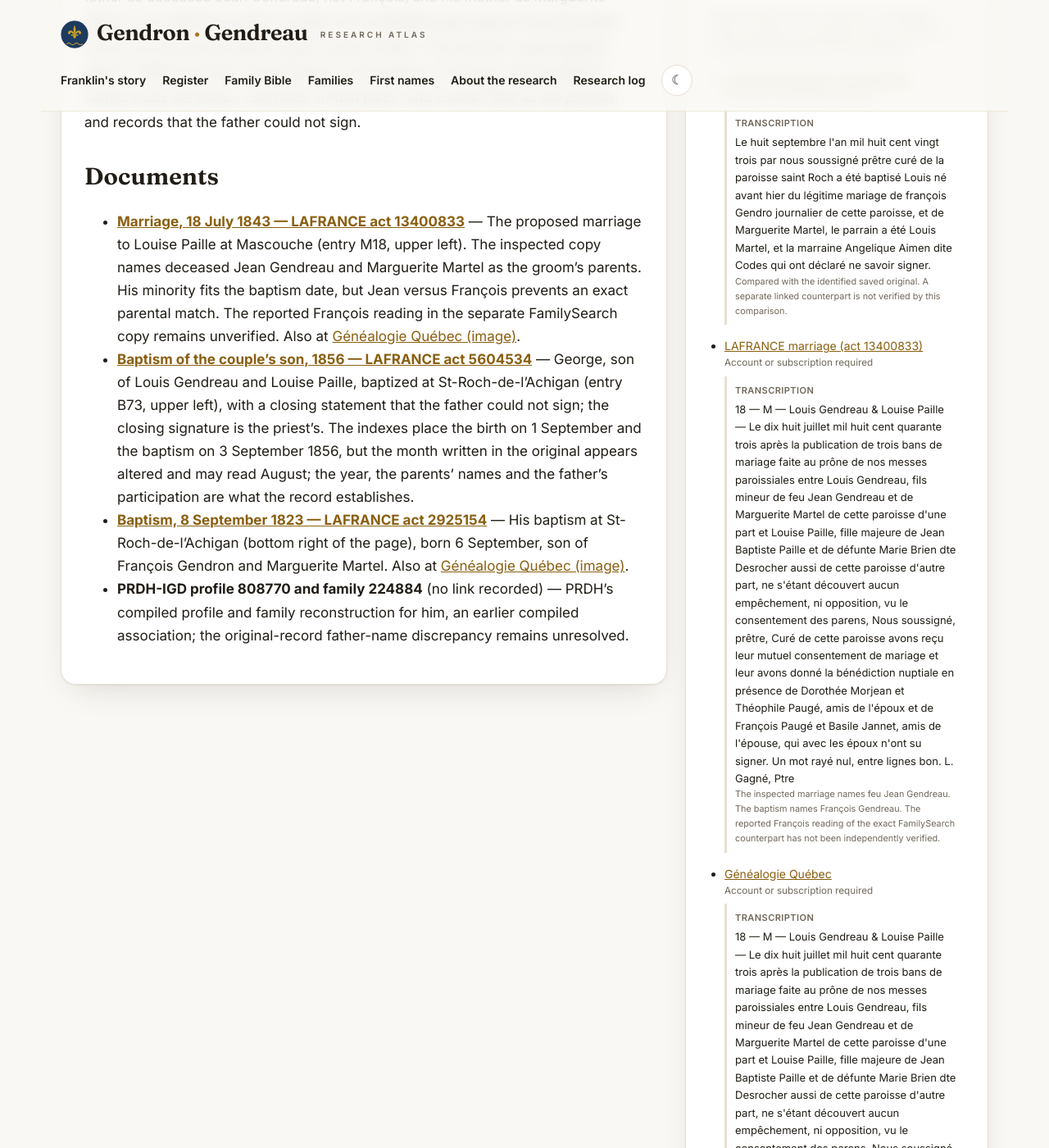
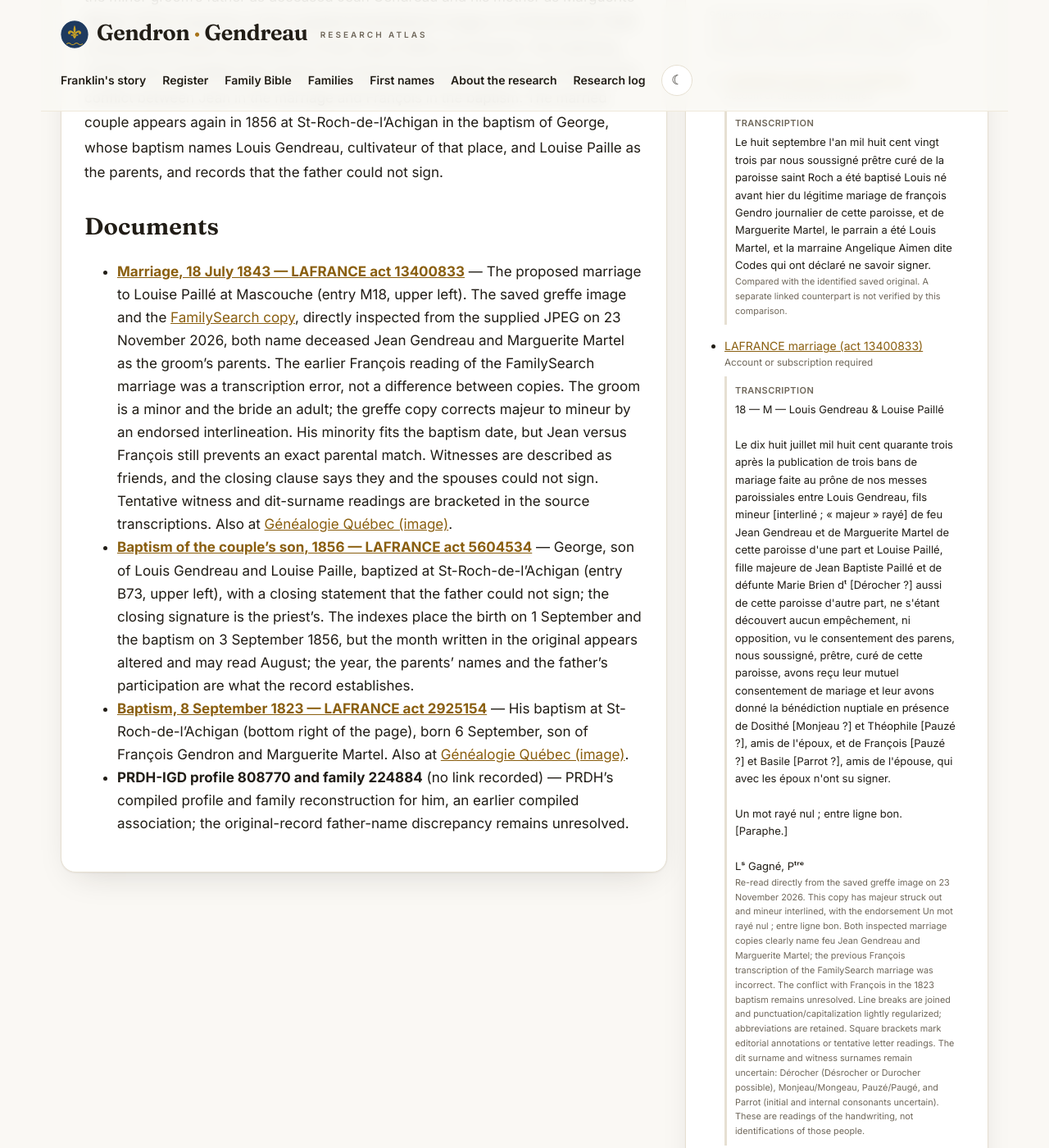
Before and after one commit to vetharmon/gendron-research, a Jekyll site: the page built from _candidates/c128.md, in a window 1280 px wide and 1400 px high, scrolled down 708 px. Shown: the whole window at 82% size. Built offline with Jekyll 4.4.1, drawn with Linux system fonts in a browser that asks for light colours; some of the changed text lies outside the part shown.

Commit message:
Correct C128 marriage transcription from supplied FamilySearch image

```diff
--- a/_candidates/c128.md
+++ b/_candidates/c128.md
@@ -10,7 +10,7 @@ tier: "likely"
 francois: false
 act: "2925154"
 parents: "François Gendron and Marguerite Martel"
-outcome: "Likely Québec continuation through 1856; the marriage father Jean versus baptism father François remains unresolved."
+outcome: "Likely Québec continuation through 1856; both 1843 marriage copies name father Jean, whereas the 1823 baptism names François. The identity conflict remains unresolved."
 permalink: /candidates/c128/
 sources:
   - label: "LAFRANCE baptism (act 2925154)"
@@ -23,17 +23,17 @@ sources:
   - label: "LAFRANCE marriage (act 13400833)"
     url: "https://www.genealogiequebec.com/Membership/LAFRANCE/acte/13400833"
     access: "Account or subscription required"
-    provenance: "Source audit, 22 November 2026. The inspected marriage names feu Jean Gendreau. The baptism names François Gendreau. The reported François reading of the exact FamilySearch counterpart has not been independently verified."
-    transcription: "18 — M — Louis Gendreau & Louise Paille — Le dix huit juillet mil huit cent quarante trois après la publication de trois bans de mariage faite au prône de nos messes paroissiales entre Louis Gendreau, fils mineur de feu Jean Gendreau et de Marguerite Martel de cette paroisse d'une part et Louise Paille, fille majeure de Jean Baptiste Paille et de défunte Marie Brien dte Desrocher aussi de cette paroisse d'autre part, ne s'étant découvert aucun empêchement, ni opposition, vu le consentement des parens, Nous soussigné, prêtre, Curé de cette paroisse avons reçu leur mutuel consentement de mariage et leur avons donné la bénédiction nuptiale en présence de Dorothée Morjean et Théophile Paugé, amis de l'époux et de François Paugé et Basile Jannet, amis de l'épouse, qui avec les époux n'ont su signer. Un mot rayé nul, entre lignes bon. L. Gagné, Ptre"
+    provenance: "Original-image follow-up, 23 November 2026: saved greffe image for LAFRANCE act 13400833, entry M18, read separately from the newly supplied FamilySearch copy. Both read feu Jean Gendreau. The interlined correction to mineur belongs to this greffe copy. No PRDH evidence was used."
+    transcription: "18 — M — Louis Gendreau & Louise Paillé\nLe dix huit juillet mil huit cent quarante trois après la publication de trois bans de mariage faite au prône de nos messes paroissiales entre Louis Gendreau, fils mineur [interliné ; « majeur » rayé] de feu Jean Gendreau et de Marguerite Martel de cette paroisse d'une part et Louise Paillé, fille majeure de Jean Baptiste Paillé et de défunte Marie Brien dᵗ [Dérocher ?] aussi de cette paroisse d'autre part, ne s'étant découvert aucun empêchement, ni opposition, vu le consentement des parens, nous soussigné, prêtre, curé de cette paroisse, avons reçu leur mutuel consentement de mariage et leur avons donné la bénédiction nuptiale en présence de Dosithé [Monjeau ?] et Théophile [Pauzé ?], amis de l'époux, et de François [Pauzé ?] et Basile [Parrot ?], amis de l'épouse, qui avec les époux n'ont su signer.\nUn mot rayé nul ; entre ligne bon. [Paraphe.]\nLˢ Gagné, Pᵗʳᵉ"
     text_type: "transcription"
-    text_note: "The inspected marriage names feu Jean Gendreau. The baptism names François Gendreau. The reported François reading of the exact FamilySearch counterpart has not been independently verified."
+    text_note: "Re-read directly from the saved greffe image on 23 November 2026. This copy has majeur struck out and mineur interlined, with the endorsement Un mot rayé nul ; entre ligne bon. Both inspected marriage copies clearly name feu Jean Gendreau and Marguerite Martel; the previous François transcription of the FamilySearch marriage was incorrect. The conflict with François in the 1823 baptism remains unresolved. Line breaks are joined and punctuation/capitalization lightly regularized; abbreviations are retained. Square brackets mark editorial annotations or tentative letter readings. The dit surname and witness surnames remain uncertain: Dérocher (Désrocher or Durocher possible), Monjeau/Mongeau, Pauzé/Paugé, and Parrot (initial and internal consonants uncertain). These are readings of the handwriting, not identifications of those people."
   - label: "Généalogie Québec"
     url: "https://www.genealogiequebec.com/Membership/LAFRANCE/img/acte/13400833"
     access: "Account or subscription required"
-    provenance: "Source audit, 22 November 2026. The inspected marriage names feu Jean Gendreau. The baptism names François Gendreau. The reported François reading of the exact FamilySearch counterpart has not been independently verified."
-    transcription: "18 — M — Louis Gendreau & Louise Paille — Le dix huit juillet mil huit cent quarante trois après la publication de trois bans de mariage faite au prône de nos messes paroissiales entre Louis Gendreau, fils mineur de feu Jean Gendreau et de Marguerite Martel de cette paroisse d'une part et Louise Paille, fille majeure de Jean Baptiste Paille et de défunte Marie Brien dte Desrocher aussi de cette paroisse d'autre part, ne s'étant découvert aucun empêchement, ni opposition, vu le consentement des parens, Nous soussigné, prêtre, Curé de cette paroisse avons reçu leur mutuel consentement de mariage et leur avons donné la bénédiction nuptiale en présence de Dorothée Morjean et Théophile Paugé, amis de l'époux et de François Paugé et Basile Jannet, amis de l'épouse, qui avec les époux n'ont su signer. Un mot rayé nul, entre lignes bon. L. Gagné, Ptre"
+    provenance: "Original-image follow-up, 23 November 2026: saved greffe image for LAFRANCE act 13400833, entry M18, read separately from the newly supplied FamilySearch copy. Both read feu Jean Gendreau. The interlined correction to mineur belongs to this greffe copy. No PRDH evidence was used."
+    transcription: "18 — M — Louis Gendreau & Louise Paillé\nLe dix huit juillet mil huit cent quarante trois après la publication de trois bans de mariage faite au prône de nos messes paroissiales entre Louis Gendreau, fils mineur [interliné ; « majeur » rayé] de feu Jean Gendreau et de Marguerite Martel de cette paroisse d'une part et Louise Paillé, fille majeure de Jean Baptiste Paillé et de défunte Marie Brien dᵗ [Dérocher ?] aussi de cette paroisse d'autre part, ne s'étant découvert aucun empêchement, ni opposition, vu le consentement des parens, nous soussigné, prêtre, curé de cette paroisse, avons reçu leur mutuel consentement de mariage et leur avons donné la bénédiction nuptiale en présence de Dosithé [Monjeau ?] et Théophile [Pauzé ?], amis de l'époux, et de François [Pauzé ?] et Basile [Parrot ?], amis de l'épouse, qui avec les époux n'ont su signer.\nUn mot rayé nul ; entre ligne bon. [Paraphe.]\nLˢ Gagné, Pᵗʳᵉ"
     text_type: "transcription"
-    text_note: "The inspected marriage names feu Jean Gendreau. The baptism names François Gendreau. The reported François reading of the exact FamilySearch counterpart has not been independently verified."
+    text_note: "Re-read directly from the saved greffe image on 23 November 2026. This copy has majeur struck out and mineur interlined, with the endorsement Un mot rayé nul ; entre ligne bon. Both inspected marriage copies clearly name feu Jean Gendreau and Marguerite Martel; the previous François transcription of the FamilySearch marriage was incorrect. The conflict with François in the 1823 baptism remains unresolved. Line breaks are joined and punctuation/capitalization lightly regularized; abbreviations are retained. Square brackets mark editorial annotations or tentative letter readings. The dit surname and witness surnames remain uncertain: Dérocher (Désrocher or Durocher possible), Monjeau/Mongeau, Pauzé/Paugé, and Parrot (initial and internal consonants uncertain). These are readings of the handwriting, not identifications of those people."
   - label: "Généalogie Québec"
     url: "https://www.genealogiequebec.com/Membership/LAFRANCE/img/acte/2925154"
     access: "Account or subscription required"
@@ -58,10 +58,10 @@ sources:
   - label: FamilySearch register image (LAFRANCE act 13400833)
     url: https://www.familysearch.org/ark:/61903/3:1:3QS7-L99Q-SGHN
     access: Free FamilySearch account
-    provenance: "Source audit, 22 November 2026. Provisional reading of this exact FamilySearch copy. It has not been independently checked and cannot yet resolve Jean versus François in the saved marriage and baptism."
-    transcription: "18 — M — Louis Gendreau & Louise Paille — Le dix huit juillet mil huit cent quarante trois après la publication de trois bans de mariage faite au prône de nos messes paroissiales entre Louis Gendreau, fils mineur de François Gendreau et de Marguerite Martel de cette paroisse d'une part et Louise Paille, fille majeure de Jean Baptiste Paille et de défunte Marie Brien dit Desroches aussi de cette paroisse d'autre part; ne s'étant découvert aucun empêchement, ni opposition, vu le consentement des parents, nous soussigné, prêtre curé de cette paroisse, avons reçu leur mutuel consentement de mariage et leur avons donné la bénédiction nuptiale en présence de Dosithé Monjeau et Théophile Paugé, amis de l'époux et de François Paugé, et Basile Jannat, amis de l'épouse, qui avec les époux n'ont su signer. L. Gagné, Ptre"
+    provenance: "Original-image follow-up, 23 November 2026: directly inspected the user-supplied JPEG 3QS7-L99Q-SGHN.jpg corresponding to this FamilySearch image, entry M18 at upper left. Independent image readings confirm feu Jean Gendreau, correcting the earlier François transcription. No PRDH evidence was used."
+    transcription: "18 — M — Louis Gendreau & Louise Paillé\nLe dix huit juillet mil huit cent quarante trois après la publication de trois bans de mariage faite au prône de nos messes paroissiales entre Louis Gendreau, fils mineur de feu Jean Gendreau et de Marguerite Martel de cette paroisse d'une part et Louise Paillé, fille majeure de Jean Baptiste Paillé et de défunte Marie Brien dᵗ [Dérocher ?] aussi de cette paroisse d'autre part, ne s'étant découvert aucun empêchement, ni opposition, vu le consentement des parens, nous soussigné, prêtre, curé de cette paroisse, avons reçu leur mutuel consentement de mariage et leur avons donné la bénédiction nuptiale en présence de Dosithé [Monjeau ?] et Théophile [Pauzé ?], amis de l'époux, et de François [Pauzé ?], et Basile [Parrot ?], amis de l'épouse, qui avec les époux n'ont su signer.\nLˢ Gagné, Pᵗʳᵉ"
     text_type: "transcription"
-    text_note: "Provisional reading of this exact FamilySearch copy. It has not been independently checked and cannot yet resolve Jean versus François in the saved marriage and baptism."
+    text_note: "Read directly from the user-supplied 3QS7-L99Q-SGHN.jpg on 23 November 2026, entry M18 at upper left. The uploaded raster is 1536 × 1094 pixels. This copy reads mineur without the greffe copy's interlineation or endorsement. Both inspected marriage copies clearly name feu Jean Gendreau and Marguerite Martel; the previous François transcription of the FamilySearch marriage was incorrect. The conflict with François in the 1823 baptism remains unresolved. Line breaks are joined and punctuation/capitalization lightly regularized; abbreviations are retained. Square brackets mark editorial annotations or tentative letter readings. The dit surname and witness surnames remain uncertain: Dérocher (Désrocher or Durocher possible), Monjeau/Mongeau, Pauzé/Paugé, and Parrot (initial and internal consonants uncertain). These are readings of the handwriting, not identifications of those people."
 filenames:
   - "C082-C128-Evidence/C128_1843-07-18_Marriage_LAFRANCE-13400833_d1p_01200721.jpg"
   - "C082-C128-Evidence/C128_1823-09-08_Baptism_LAFRANCE-2925154_d1p_01120943.jpg"
@@ -70,11 +70,11 @@ filenames:
 
 ## Biography
 
-Louis Gendreau was born on 6 September 1823 and baptized two days later at St-Roch-de-l'Achigan (L'Assomption), the son of François Gendron, journalier, and Marguerite Martel. A likely continuation is Louis Gendreau’s marriage to Louise Paille on 18 July 1843 at Mascouche. The inspected marriage names the minor groom’s father as deceased Jean Gendreau, not François, and his mother as Marguerite Martel. The matching mother, locality and compatible age support the association but do not resolve the father’s given-name conflict. The married couple appears again in 1856 at St-Roch-de-l'Achigan in the baptism of George, whose baptism names Louis Gendreau, cultivateur of that place, and Louise Paille as the parents, and records that the father could not sign.
+Louis Gendreau was born on 6 September 1823 and baptized two days later at St-Roch-de-l'Achigan (L'Assomption), the son of François Gendron, journalier, and Marguerite Martel. A likely continuation is Louis Gendreau’s marriage to Louise Paille on 18 July 1843 at Mascouche. Both inspected copies of the 1843 marriage name the minor groom’s father as deceased Jean Gendreau and his mother as Marguerite Martel. Direct inspection of the supplied FamilySearch image on 23 November 2026 corrected the earlier transcription of that copy’s father as François. The matching mother and compatible age support the proposed association but do not resolve the conflict between Jean in the marriage and François in the baptism. The married couple appears again in 1856 at St-Roch-de-l'Achigan in the baptism of George, whose baptism names Louis Gendreau, cultivateur of that place, and Louise Paille as the parents, and records that the father could not sign.
 
 ## Documents
 
-- **[Marriage, 18 July 1843 — LAFRANCE act 13400833](https://www.genealogiequebec.com/Membership/LAFRANCE/acte/13400833)** — The proposed marriage to Louise Paille at Mascouche (entry M18, upper left). The inspected copy names deceased Jean Gendreau and Marguerite Martel as the groom’s parents. His minority fits the baptism date, but Jean versus François prevents an exact parental match. The reported François reading in the separate FamilySearch copy remains unverified. Also at [Généalogie Québec (image)](https://www.genealogiequebec.com/Membership/LAFRANCE/img/acte/13400833).
+- **[Marriage, 18 July 1843 — LAFRANCE act 13400833](https://www.genealogiequebec.com/Membership/LAFRANCE/acte/13400833)** — The proposed marriage to Louise Paillé at Mascouche (entry M18, upper left). The saved greffe image and the [FamilySearch copy](https://www.familysearch.org/ark:/61903/3:1:3QS7-L99Q-SGHN), directly inspected from the supplied JPEG on 23 November 2026, both name deceased Jean Gendreau and Marguerite Martel as the groom’s parents. The earlier François reading of the FamilySearch marriage was a transcription error, not a difference between copies. The groom is a minor and the bride an adult; the greffe copy corrects majeur to mineur by an endorsed interlineation. His minority fits the baptism date, but Jean versus François still prevents an exact parental match. Witnesses are described as friends, and the closing clause says they and the spouses could not sign. Tentative witness and dit-surname readings are bracketed in the source transcriptions. Also at [Généalogie Québec (image)](https://www.genealogiequebec.com/Membership/LAFRANCE/img/acte/13400833).
 - **[Baptism of the couple’s son, 1856 — LAFRANCE act 5604534](https://www.genealogiequebec.com/Membership/LAFRANCE/img/acte/5604534)** — George, son of Louis Gendreau and Louise Paille, baptized at St-Roch-de-l'Achigan (entry B73, upper left), with a closing statement that the father could not sign; the closing signature is the priest’s. The indexes place the birth on 1 September and the baptism on 3 September 1856, but the month written in the original appears altered and may read August; the year, the parents' names and the father's participation are what the record establishes.
 - **[Baptism, 8 September 1823 — LAFRANCE act 2925154](https://www.genealogiequebec.com/Membership/LAFRANCE/acte/2925154)** — His baptism at St-Roch-de-l'Achigan (bottom right of the page), born 6 September, son of François Gendron and Marguerite Martel. Also at [Généalogie Québec (image)](https://www.genealogiequebec.com/Membership/LAFRANCE/img/acte/2925154).
 - **PRDH-IGD profile 808770 and family 224884** (no link recorded) — PRDH's compiled profile and family reconstruction for him, an earlier compiled association; the original-record father-name discrepancy remains unresolved.
```
